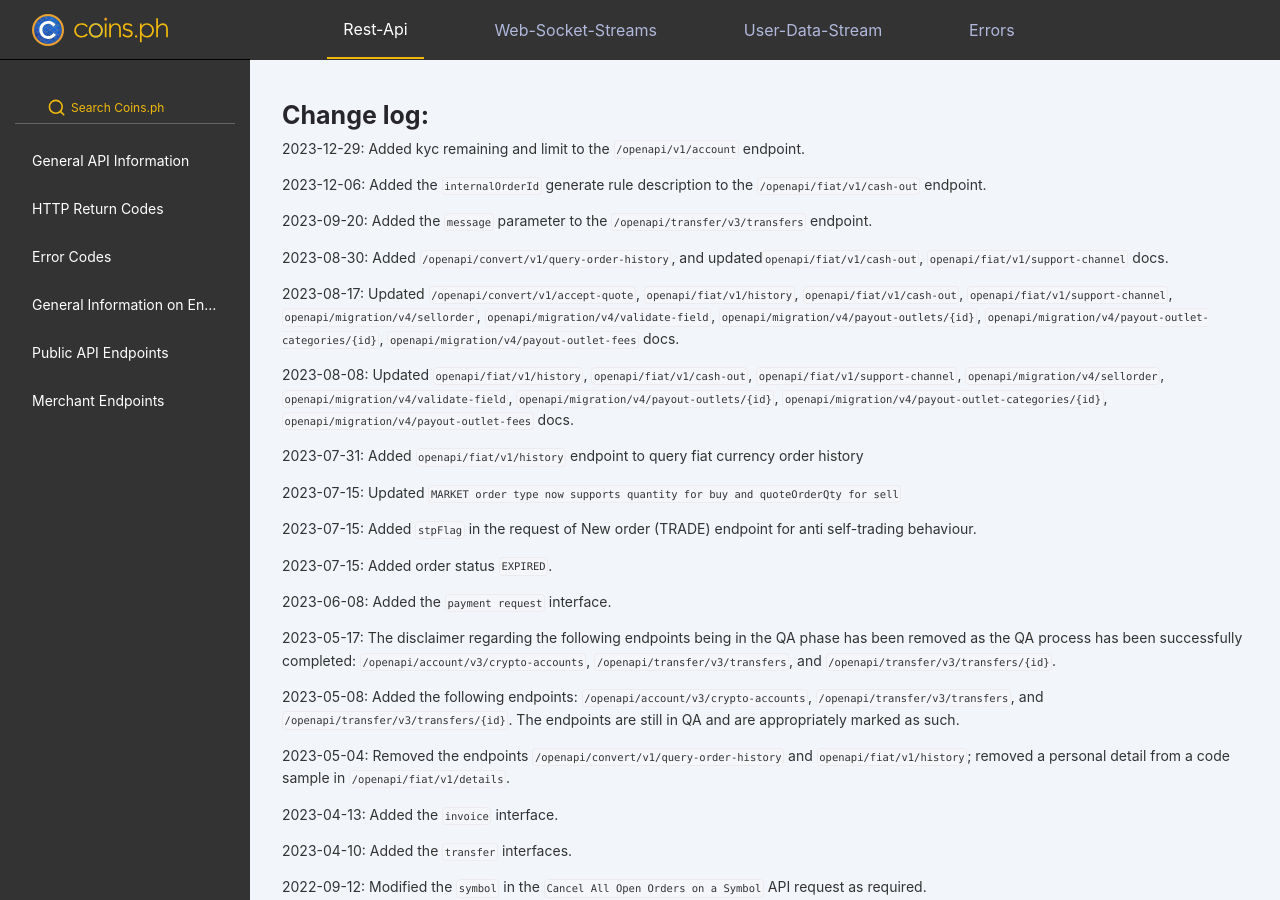
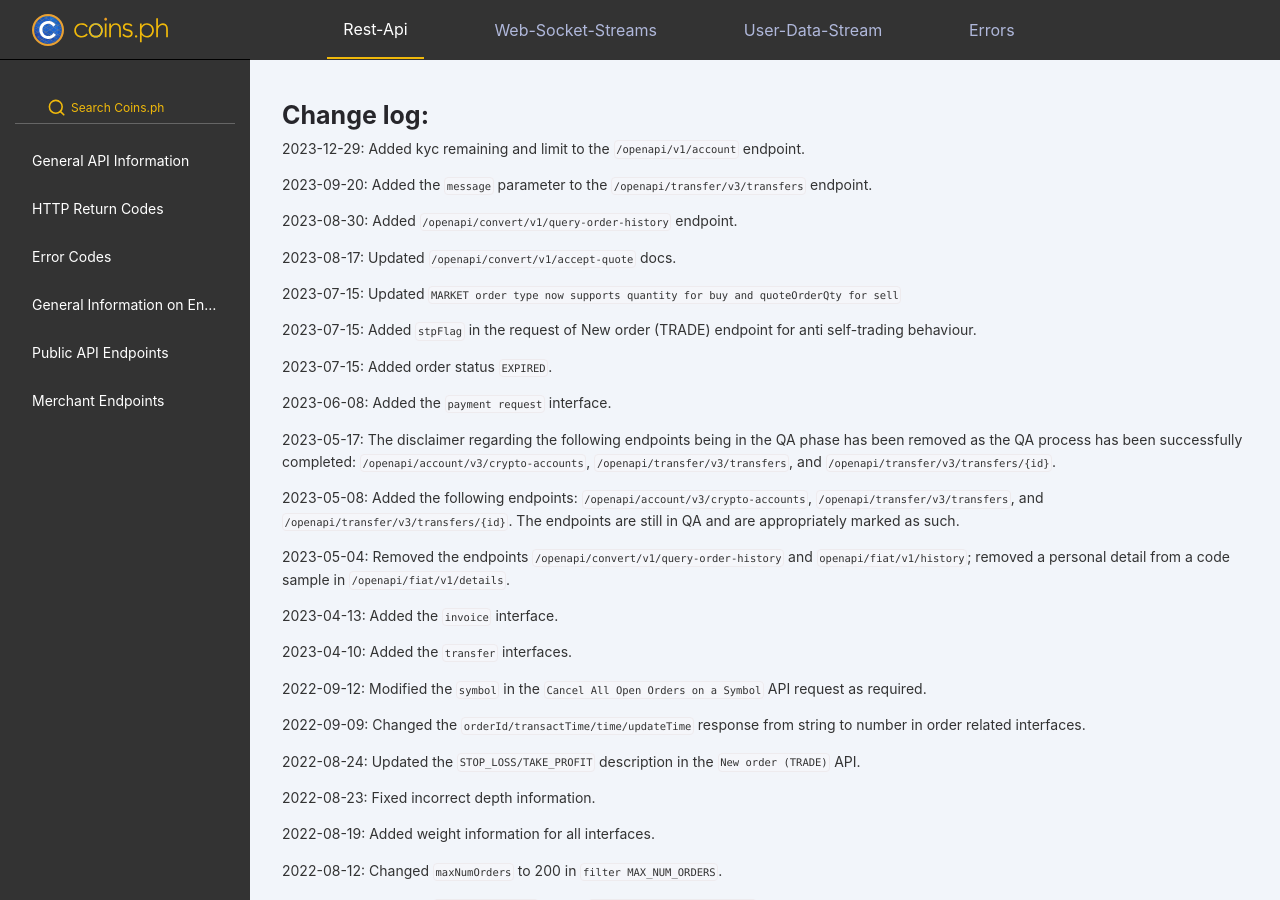
Before and after one commit to coins-docs/xyz, a Jekyll site: the page built from docs/rest-api.md, in a window 1280 px wide and 900 px high. Built offline with Jekyll 4.4.1, drawn with Linux system fonts in a browser that asks for light colours.

Commit message:
Update rest-api.md

```diff
--- a/docs/rest-api.md
+++ b/docs/rest-api.md
@@ -10,17 +10,11 @@ nav: sidebar/rest-api.html
 # Change log:
 2023-12-29: Added kyc remaining and limit to the `/openapi/v1/account` endpoint.
 
-2023-12-06: Added the `internalOrderId` generate rule description to the `/openapi/fiat/v1/cash-out` endpoint.
-
 2023-09-20: Added the `message` parameter to the `/openapi/transfer/v3/transfers` endpoint.
 
-2023-08-30: Added `/openapi/convert/v1/query-order-history`, and updated`openapi/fiat/v1/cash-out`, `openapi/fiat/v1/support-channel` docs.
-
-2023-08-17: Updated `/openapi/convert/v1/accept-quote`, `openapi/fiat/v1/history`, `openapi/fiat/v1/cash-out`, `openapi/fiat/v1/support-channel`, `openapi/migration/v4/sellorder`, `openapi/migration/v4/validate-field`, `openapi/migration/v4/payout-outlets/{id}`, `openapi/migration/v4/payout-outlet-categories/{id}`, `openapi/migration/v4/payout-outlet-fees` docs.
-
-2023-08-08: Updated `openapi/fiat/v1/history`, `openapi/fiat/v1/cash-out`, `openapi/fiat/v1/support-channel`, `openapi/migration/v4/sellorder`, `openapi/migration/v4/validate-field`, `openapi/migration/v4/payout-outlets/{id}`, `openapi/migration/v4/payout-outlet-categories/{id}`, `openapi/migration/v4/payout-outlet-fees` docs.
-
-2023-07-31: Added `openapi/fiat/v1/history` endpoint to query fiat currency order history
+2023-08-30: Added `/openapi/convert/v1/query-order-history` endpoint.
+
+2023-08-17: Updated `/openapi/convert/v1/accept-quote` docs.
 
 2023-07-15: Updated `MARKET order type now supports quantity for buy and quoteOrderQty for sell`
 
```
